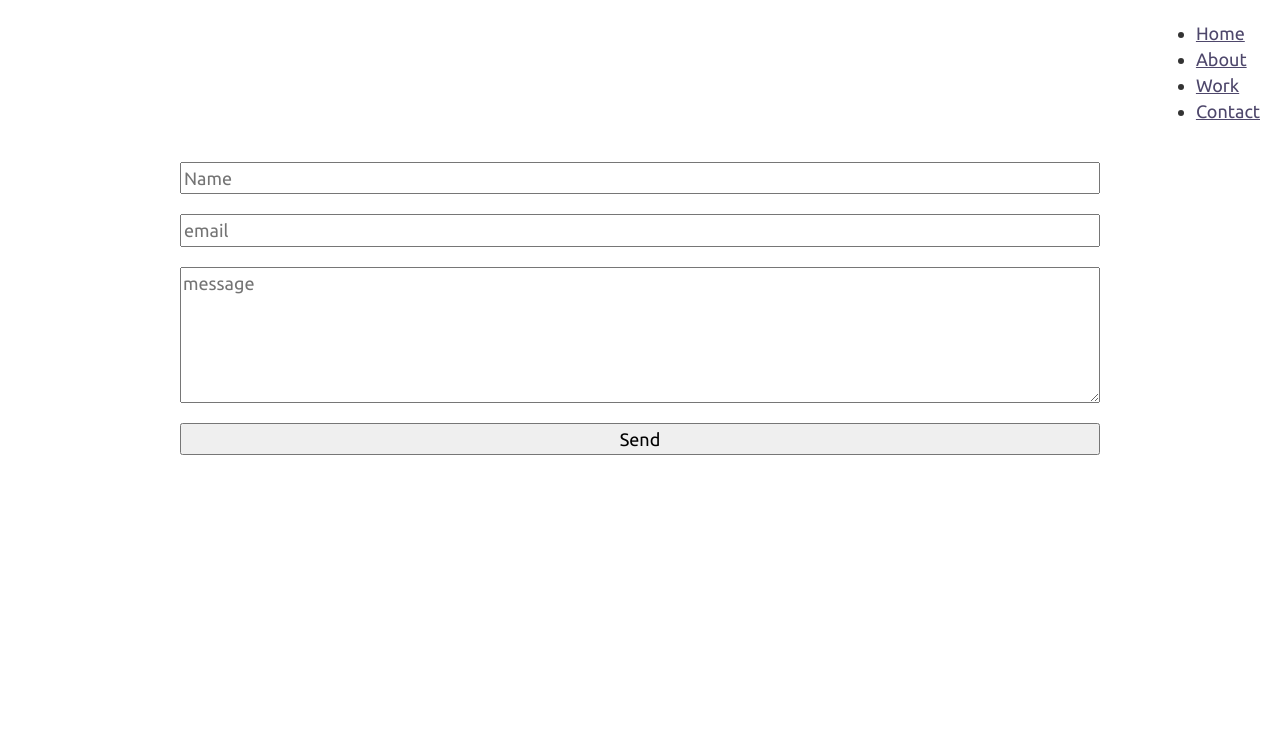
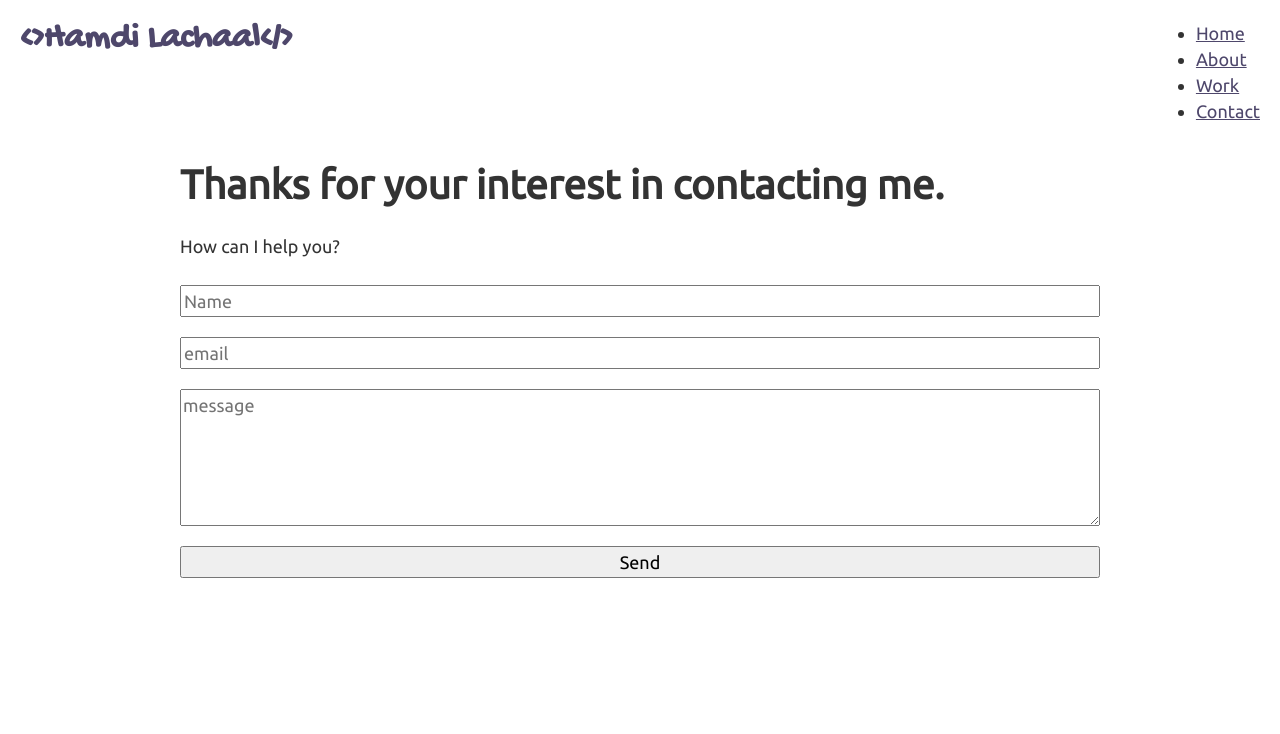
Before and after one commit to hlachaal/new-portfolio, a Gatsby site: page /contact in a window 1280 px wide. Shown: the top 734 px of the page. Built offline with nearby package versions, Linux system fonts and the light colour scheme; Gatsby itself is replaced by a stand-in of ours; a web font is replaced by a local one.

Commit message:
update logo

```diff
--- a/src/components/layout.js
+++ b/src/components/layout.js
@@ -10,11 +10,15 @@ import layoutStyles from "./layout.module.scss"
 const Layout = props => {
   return (
     <div className={layoutStyles.layoutContainer}>
-      <Head blog={props.blog ? true : false} pageTitle={props.pageTitle} pageDescription={props.pageDescription} />
+      <Head
+        blog={props.blog ? true : false}
+        pageTitle={props.pageTitle}
+        pageDescription={props.pageDescription}
+      />
       <div className={layoutStyles.layoutContent}>
         <div className={layoutStyles.layoutMenu}>
           <Link className={layoutStyles.logo} to="/">
-            {/* <h1>Hamdi Lachaal</h1> */}
+            <h1>{"<>Hamdi Lachaal</>"}</h1>
           </Link>
           <Menu />
         </div>
--- a/src/pages/contact.js
+++ b/src/pages/contact.js
@@ -34,6 +34,8 @@ const ContactPage = () => {
   return (
     <Layout pageTitle="Contact" pageDescription="Best way to contact me.">
       <div className={contactStyles.contactContainer}>
+        <h1>Thanks for your interest in contacting me.</h1>
+        <p>How can I help you?</p>
         <form
           name="contact"
           method="POST"
```
Also changed, not shown: src/pages/index.js (+5 -2 lines), src/images/work/old-portfolio.jpg.
